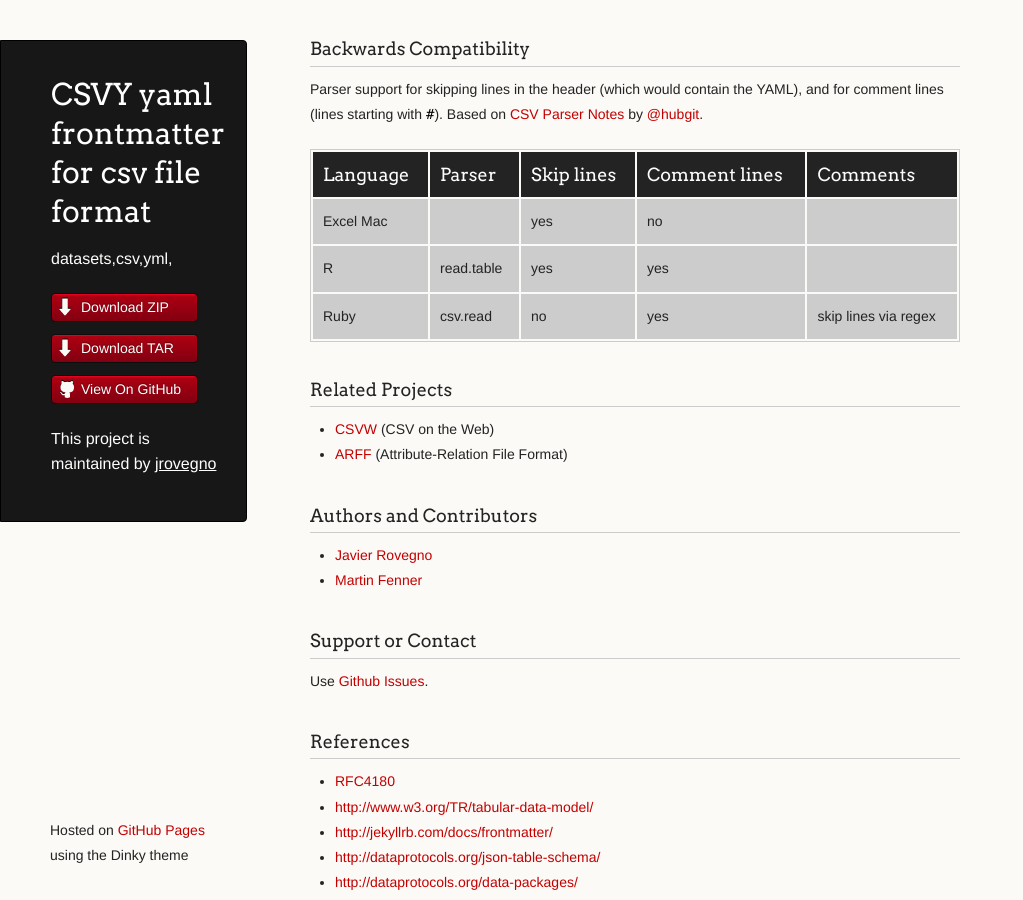
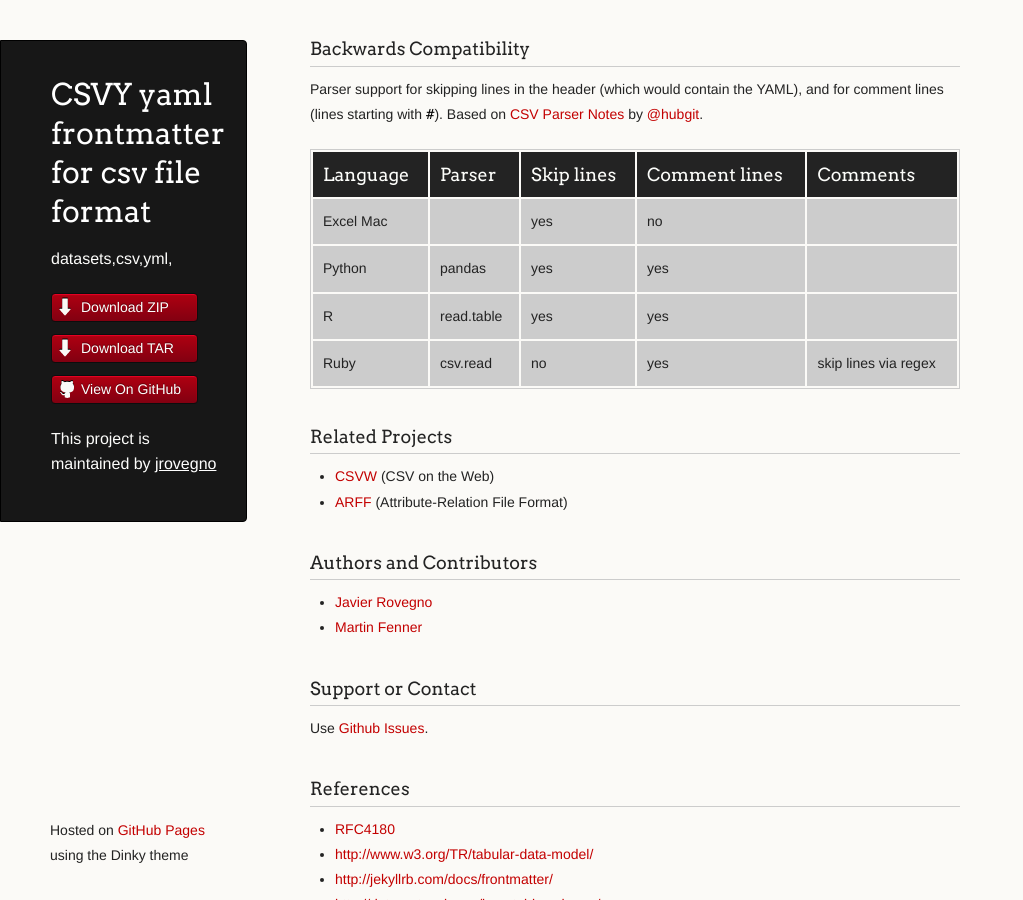
Before and after one commit to csvy/csvy.github.io, a Jekyll site: the page built from index.md, in a window 1280 px wide and 900 px high, scrolled down 377 px. Shown: the whole window, without its empty margins (0-1023 px from the left). Built offline with Jekyll 4.4.1, drawn with Linux system fonts in a browser that asks for light colours.

Commit message:
added Python backwards compatibility

```diff
--- a/index.md
+++ b/index.md
@@ -19,6 +19,7 @@ Parser support for skipping lines in the header (which would contain the YAML),
 Language  | Parser     | Skip lines | Comment lines | Comments
 ----------| -----------| ---------- | ------------- | --------
 Excel Mac |            | yes        | no            |
+Python    | pandas     | yes        | yes           |
 R         | read.table | yes        | yes           |
 Ruby      | csv.read   | no         | yes           | skip lines via regex
 
```
